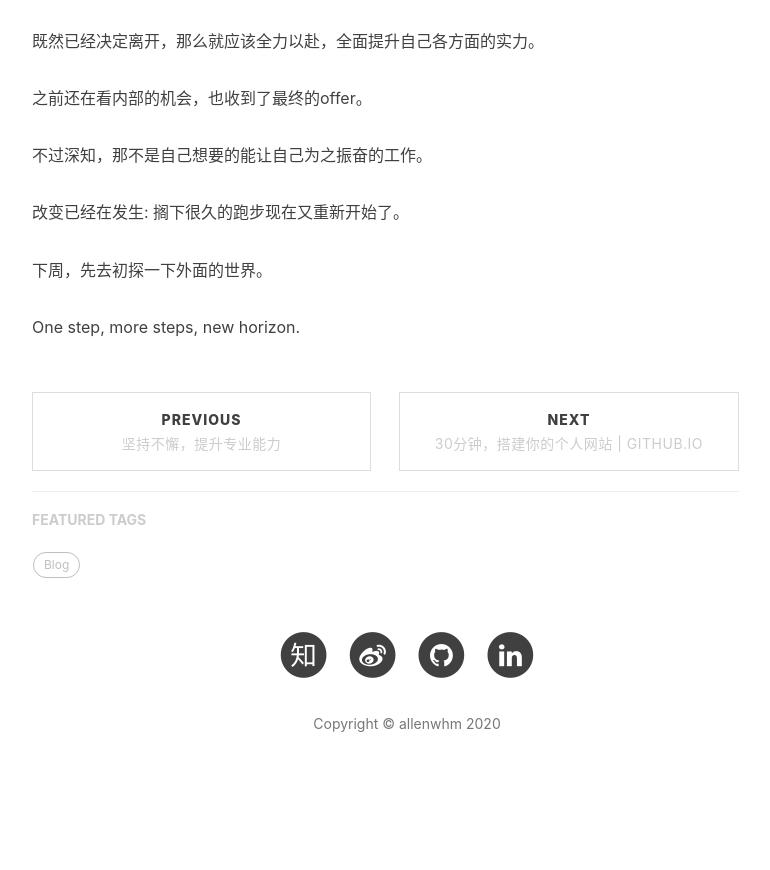
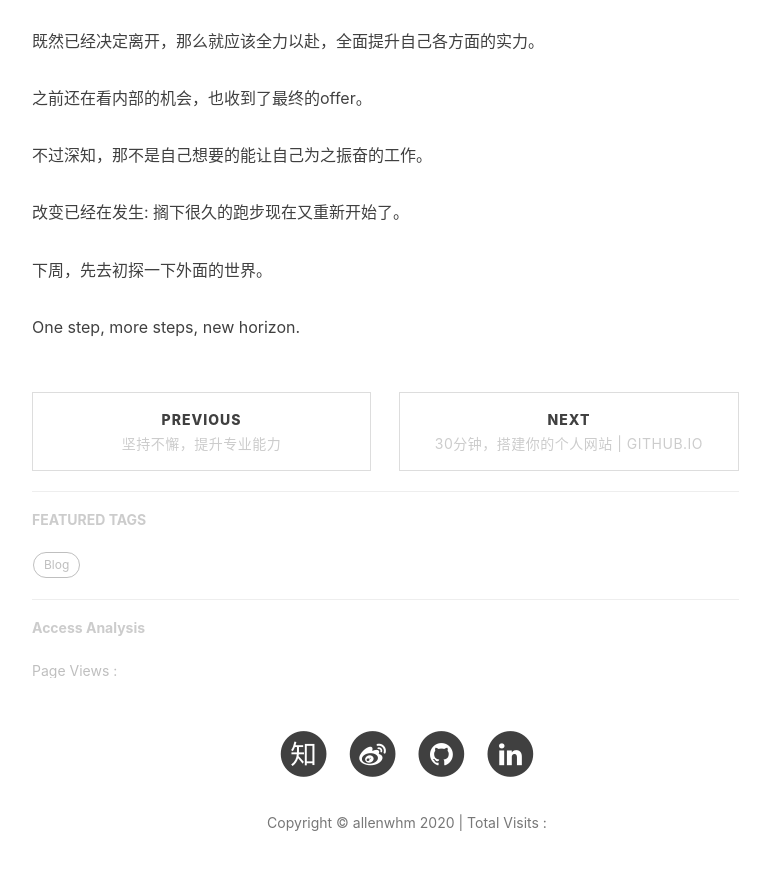
Before and after one commit to allenwhm/allenwhm.github.io, a Jekyll site: the page built from _posts/2018-08-25-make-the-right-decision.markdown, in a window 1280 px wide and 900 px high, scrolled down 792 px. Shown: the top 870 px of the window, without its empty margins (233-1003 px from the left). Built offline with Jekyll 4.4.1, drawn with Linux system fonts in a browser that asks for light colours; nearby versions of some CDN libraries; comment, search, counter and statistics services are not loaded; before the commit the page ends 1593 px from its top, so only the background shows below that.

Commit message:
add page view function

```diff
--- a/_includes/footer.html
+++ b/_includes/footer.html
@@ -80,7 +80,7 @@
                     {% endif %}
                 </ul>
                 <p class="copyright text-muted">
-                    Copyright &copy; {{ site.title }} {{ site.time | date: '%Y' }}
+                    Copyright &copy; {{ site.title }} {{ site.time | date: '%Y' }} | Total Visits : <span id="busuanzi_value_site_pv"></span>
                 </p>
             </div>
         </div>
--- a/_includes/head.html
+++ b/_includes/head.html
@@ -57,4 +57,7 @@
       gtag('config', 'UA-171592168-1');
     </script>
 
+    <!-- pageview counter -->
+    <script async src="//busuanzi.ibruce.info/busuanzi/2.3/busuanzi.pure.mini.js"></script>
+
 </head>
--- a/_layouts/post.html
+++ b/_layouts/post.html
@@ -146,6 +146,18 @@
                 </section>
                 {% endif %}
 
+                <section>
+                    <hr class="hidden-sm hidden-xs">
+                    <h5><a href="https://busuanzi.ibruce.info/">Access Analysis</a></h5>
+                    <div class="tags">
+                        <span id="busuanzi_container_page_pv">
+                          Page Views :  <span id="busuanzi_value_page_pv"></span>
+                        </span>
+                    </div>
+                </section>
+
+
+
                 <!-- Friends Blog -->
                 {% if site.friends %}
                 <hr>
```
